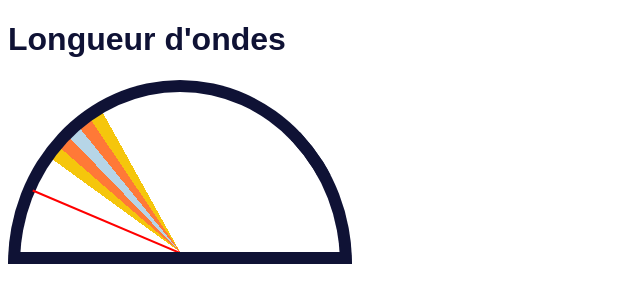
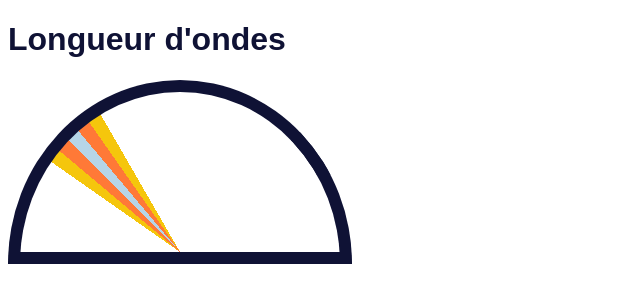
Before and after one commit to masalthunlass/react-experiments, a React app: page / in a window 1280 px wide. Shown: the top 302 px of the page, without its empty margins (0-640 px from the left). Built offline with nearby package versions, Linux system fonts and the light colour scheme.

Commit message:
conical-radiant gauge component : random dial position

```diff
--- a/src/umbrella-gauge/UmbrellaGauge.js
+++ b/src/umbrella-gauge/UmbrellaGauge.js
@@ -6,13 +6,16 @@ const UmbrellaGauge = () => {
     const needleStyle = (position = 0, visibility = 'hidden') => {
         return {
             "--needle-position": `${position}deg`,
-            "--needle-visibility": 'visible'
+            "--needle-visibility": `${visibility}`
        };
     }
-
-    const dialStyle = (start = 0) => {
+    const randomInt = (max) => {
+            return Math.floor(Math.random() * max);
+    }
+    const dialStyle = () => {
         const minRight = 0;
         const maxLeft = 155;
+        let start = randomInt(maxLeft);
         if (start > maxLeft) start = maxLeft;
         if (start < minRight) start = minRight;
         return {
@@ -33,7 +36,7 @@ const UmbrellaGauge = () => {
         };
     }
 
-    return <div id="gauge" style={dialStyle(36)}>
+    return <div id="gauge" style={dialStyle()}>
         <div className="needle" style={needleStyle(23)}/>
     </div>
 }
```
